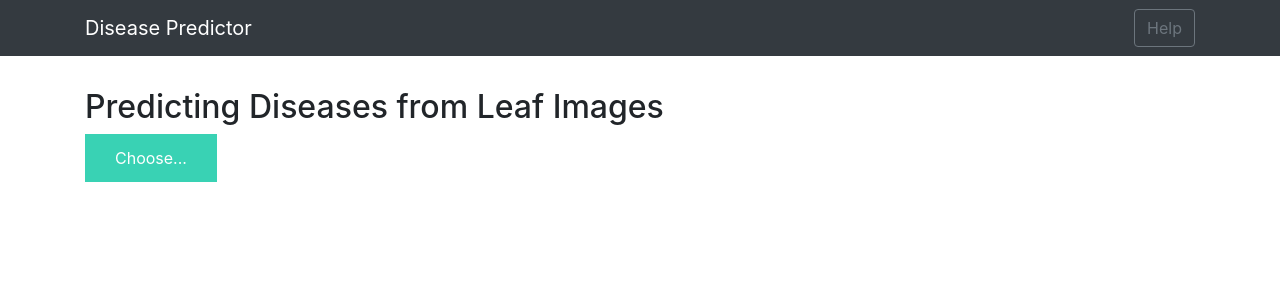
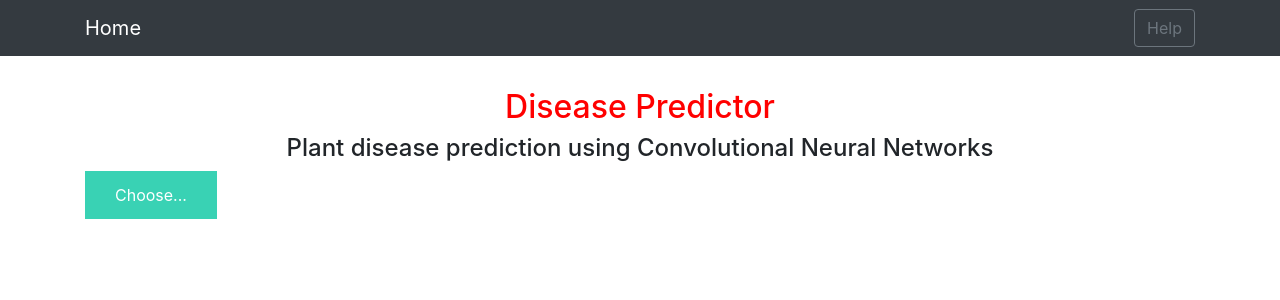
Before and after one commit to upendrak/plantmd, a Flask app: page / in a window 1280 px wide. Shown: the top 300 px of the page. Run offline with Flask 2, Linux system fonts and the light colour scheme; some libraries are stand-ins or nearby versions.

Commit message:
Modify files for pretty output

```diff
--- a/app.py
+++ b/app.py
@@ -36,17 +36,6 @@ def model_predict(img_path, model):
     x = np.expand_dims(x, axis=0)
     x = x/255
 
-    # prediction = model.predict(img)
-    # labels_dict = {'Apple Scab': 0, 'Apple Black rot': 1, 'Apple Cedar rust': 2, 'Apple healthy': 3, 'Blueberry healthy': 4, 'Cherry(Sour) Mildew': 5, 'Cherry(Sour) healthy': 6, 'Corn Leaf spot': 7, 'Corn Common rust': 8, 'Corn Northern Leaf Blight': 9, 'Corn healthy': 10, 'Grape Black rot': 11, 'Grape Black measles': 12, 'Grape Leaf Blight': 13, 'Grape healthy': 14, 'Citrus greening': 15, 'Peach Bacterial spot': 16, 'Peach healthy': 17, 'Bell_Pepper Bacterial spot': 18, 'Bell_Pepper healthy': 19, 'Potato Early Blight': 20, 'Potato Late Blight': 21, 'Potato healthy': 22, 'Raspberry healthy': 23, 'Soybean healthy': 24, 'Squash Powdery mildew': 25, 'Strawberry Leaf scorch': 26, 'Strawberry healthy': 27, 'Tomato Bacterial spot': 28, 'Tomato Early blight': 29, 'Tomato Late blight': 30, 'Tomato Leaf Mold': 31, 'Tomato Septoria leaf spot': 32, 'Tomato Two-spotted spider mite': 33, 'Tomato Target Spot': 34, 'Tomato Yellow Leaf Curl Virus': 35, 'Tomato mosaic virus': 36, 'Tomato healthy': 37}
-
-    # img_class = model.predict_classes(x)
-
-    # for kee, val in labels_dict.items():
-    #     if val == img_class:
-    #         class_name = kee
-
-    # return class_name
-
     predictions = model.predict(x)
     pred_5 = np.argsort(predictions)[0][-5:]
     top_5 = {}
@@ -79,7 +68,7 @@ def upload():
         f.save(file_path)
 
         result = model_predict(file_path, model)
-        return jsonify(result)
+        return jsonify({'html':'\n'.join(f'<p>{a}: {b}</p>' for a, b in result)})
 
     return None
 
--- a/static/js/main.js
+++ b/static/js/main.js
@@ -45,7 +45,7 @@ $(document).ready(function () {
                 // Get and display the result
                 $('.loader').hide();
                 $('#result').fadeIn(600);
-                $('#result').text(' Prediction:  ' + data);
+                $('#result').append(data.html);
                 console.log('Success!');
             },
         });
--- a/templates/base.html
+++ b/templates/base.html
@@ -4,7 +4,7 @@
     <meta charset="UTF-8">
     <meta name="viewport" content="width=device-width, initial-scale=1.0">
     <meta http-equiv="X-UA-Compatible" content="ie=edge">
-    <title>Disease Predictor</title>
+    <title>Home</title>
     <link href="https://cdn.bootcss.com/bootstrap/4.0.0/css/bootstrap.min.css" rel="stylesheet">
     <script src="https://cdn.bootcss.com/popper.js/1.12.9/umd/popper.min.js"></script>
     <script src="https://cdn.bootcss.com/jquery/3.3.1/jquery.min.js"></script>
@@ -15,7 +15,7 @@
 <body>
     <nav class="navbar navbar-dark bg-dark">
         <div class="container">
-            <a class="navbar-brand" href="#">Disease Predictor</a>
+            <a class="navbar-brand" href="#">Home</a>
             <button class="btn btn-outline-secondary my-2 my-sm-0" type="submit">Help</button>
         </div>
     </nav>
--- a/templates/index.html
+++ b/templates/index.html
@@ -1,6 +1,8 @@
 {% extends "base.html" %} {% block content %}
 
-<h2>Predicting Diseases from Leaf Images</h2>
+<!-- <h2><center>Disease Predictor</center></h2> -->
+<h2 style="color:rgb(255,0,0)"><center>Disease Predictor</center></h2>
+<h4><center>Plant disease prediction using Convolutional Neural Networks</center></h4>
 
 <div>
     <form id="upload-file" method="post" enctype="multipart/form-data">
```
